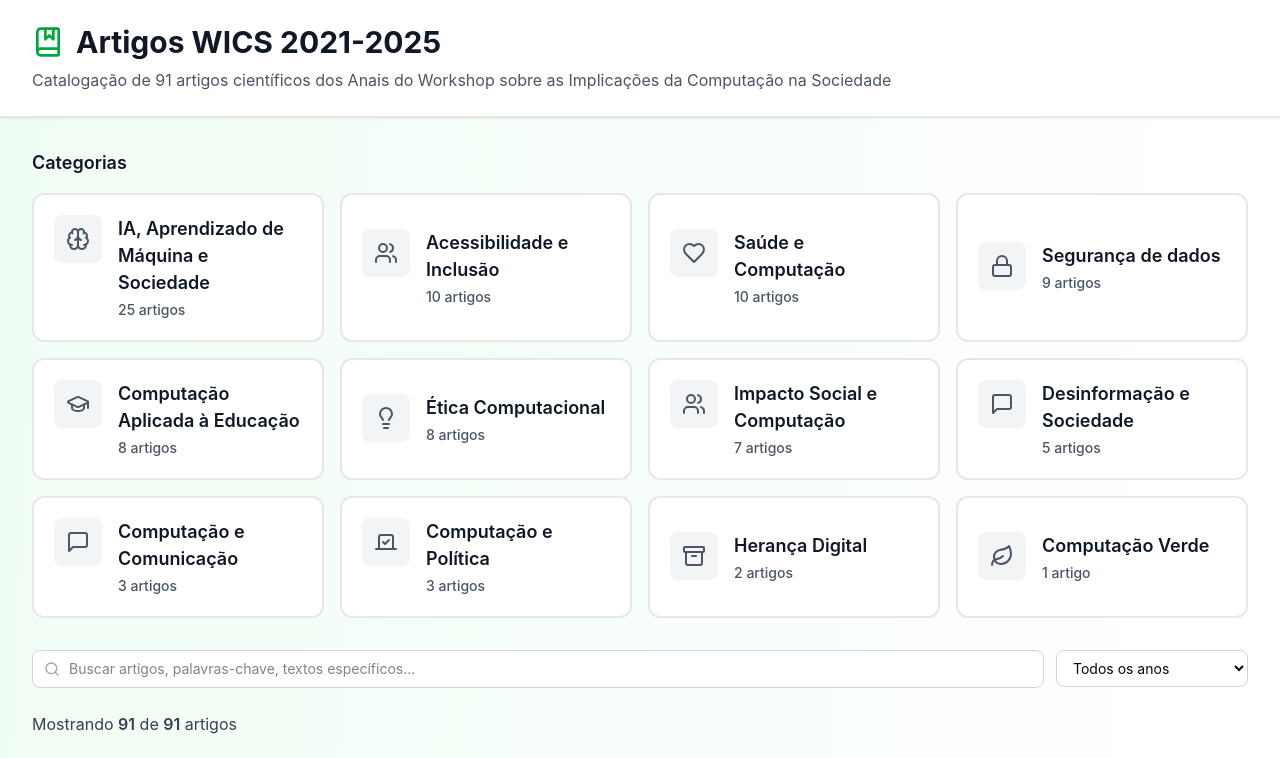
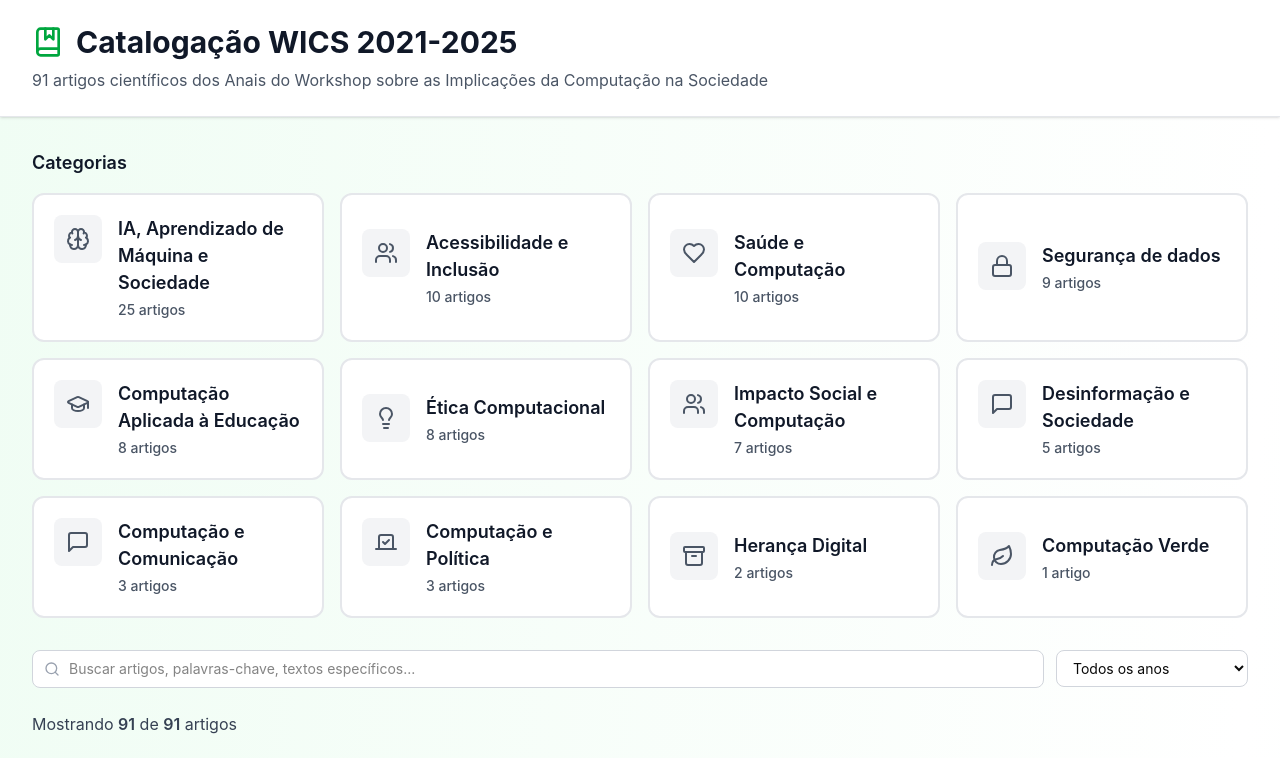
Before and after one commit to lukasgdev/interactive-article-catalog, a React (Vite) app: page / in a window 1280 px wide. Shown: the top 758 px of the page. Built offline with nearby package versions, Linux system fonts and the light colour scheme.

Commit message:
ultima att

```diff
--- a/index.html
+++ b/index.html
@@ -1,14 +1,16 @@
-
 <!DOCTYPE html>
 <html lang="en">
+
 <head>
   <meta charset="UTF-8" />
+  <link rel="icon" type="image/svg+xml" href="/favicon.svg" />
   <meta name="viewport" content="width=device-width, initial-scale=1.0" />
-      <title>Interactive Article Catalog</title>
+  <title>Catalogação WICS</title>
 </head>
 
 <body>
   <div id="root"></div>
   <script type="module" src="/src/main.tsx"></script>
 </body>
+
 </html>
--- a/src/app/App.tsx
+++ b/src/app/App.tsx
@@ -130,11 +130,11 @@ export default function App() {
           <div className="flex items-center gap-3 mb-2">
             <BookMarked className="w-8 h-8 text-green-600" />
             <h1 className="text-3xl font-bold text-gray-900">
-              Artigos WICS 2021-2025
+              Catalogação WICS 2021-2025
             </h1>
           </div>
           <p className="text-gray-600">
-            Catalogação de {articles.length} artigos científicos dos Anais do Workshop sobre as Implicações da Computação na Sociedade
+            {articles.length} artigos científicos dos Anais do Workshop sobre as Implicações da Computação na Sociedade
           </p>
         </div>
       </header>
```
Also changed, not shown: public/favicon.svg (added), 3 other files (tests, documents, lock files or other folders). Lines whose indentation alone changed are shown as unchanged.
